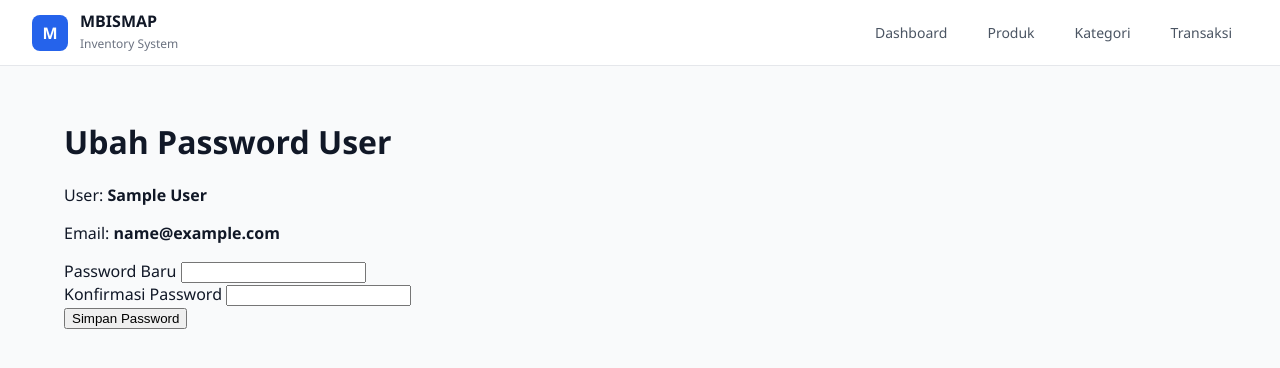
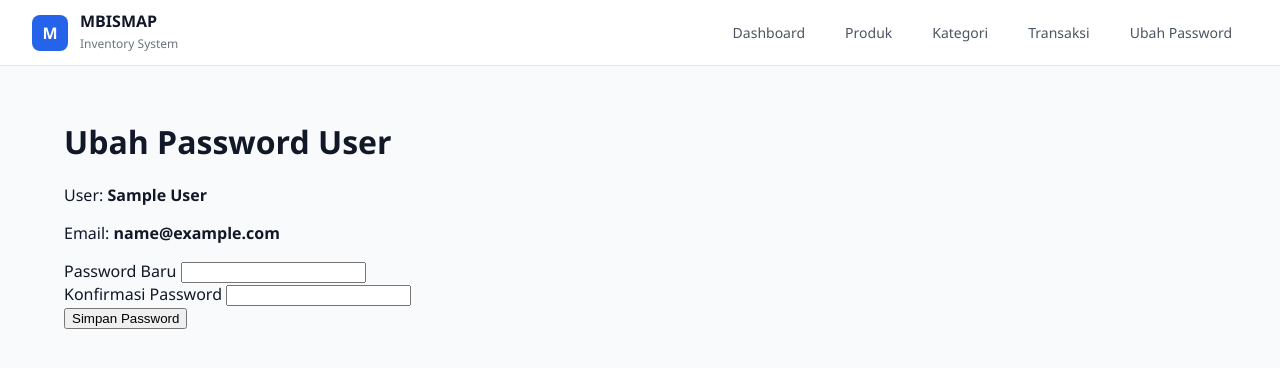
Before and after one commit to Masbismaa/flaskcrud, a Flask app: page /users/change-password/1 in a window 1280 px wide. Shown: the top 368 px of the page. Run offline with Flask 3, Linux system fonts and the light colour scheme; the visitor is signed in with stand-in values (Sample User, id 1); tables that the repository leaves empty hold one stand-in row (values such as "Sample post").

Commit message:
Feat : Add change password di setiap role & aktif/nonaktif akun

```diff
--- a/routes/user_routes.py
+++ b/routes/user_routes.py
@@ -128,3 +128,35 @@ def toggle_status(id):
         flash("User berhasil dinonaktifkan.")
 
     return redirect(url_for("user.index"))
+
+@user_bp.route("/my-password", methods=["GET", "POST"])
+@role_required("admin", "staff", "viewer")
+def change_my_password():
+    user = User.query.get_or_404(session.get("user_id"))
+
+    if request.method == "POST":
+        old_password = request.form.get("old_password")
+        new_password = request.form.get("new_password")
+        confirm_password = request.form.get("confirm_password")
+
+        if not old_password or not new_password or not confirm_password:
+            flash("Semua password wajib diisi.")
+            return redirect(url_for("user.change_my_password"))
+
+        if not user.check_password(old_password):
+            flash("Password lama salah.")
+            return redirect(url_for("user.change_my_password"))
+
+        if new_password != confirm_password:
+            flash("Konfirmasi password tida cocok!")
+            return redirect(url_for(user.change_my_password))
+
+        user.set_password(new_password)
+        db.session.commit()
+
+        flash("Password berhasil diubah!")
+        return redirect(url_for("product.dashboard"))
+    return render_template(
+        "users/change_my_password.html",
+        user = user
+    )
--- a/templates/base.html
+++ b/templates/base.html
@@ -54,6 +54,12 @@
             >
                 Transaksi
             </a>
+
+            <a
+                href="{{ url_for('user.change_my_password')}}"
+            >
+                Ubah Password
+            </a>
         </div>
 
     </nav>
```
Also changed, not shown: templates/users/change_my_password.html (added, +35 -0 lines).
